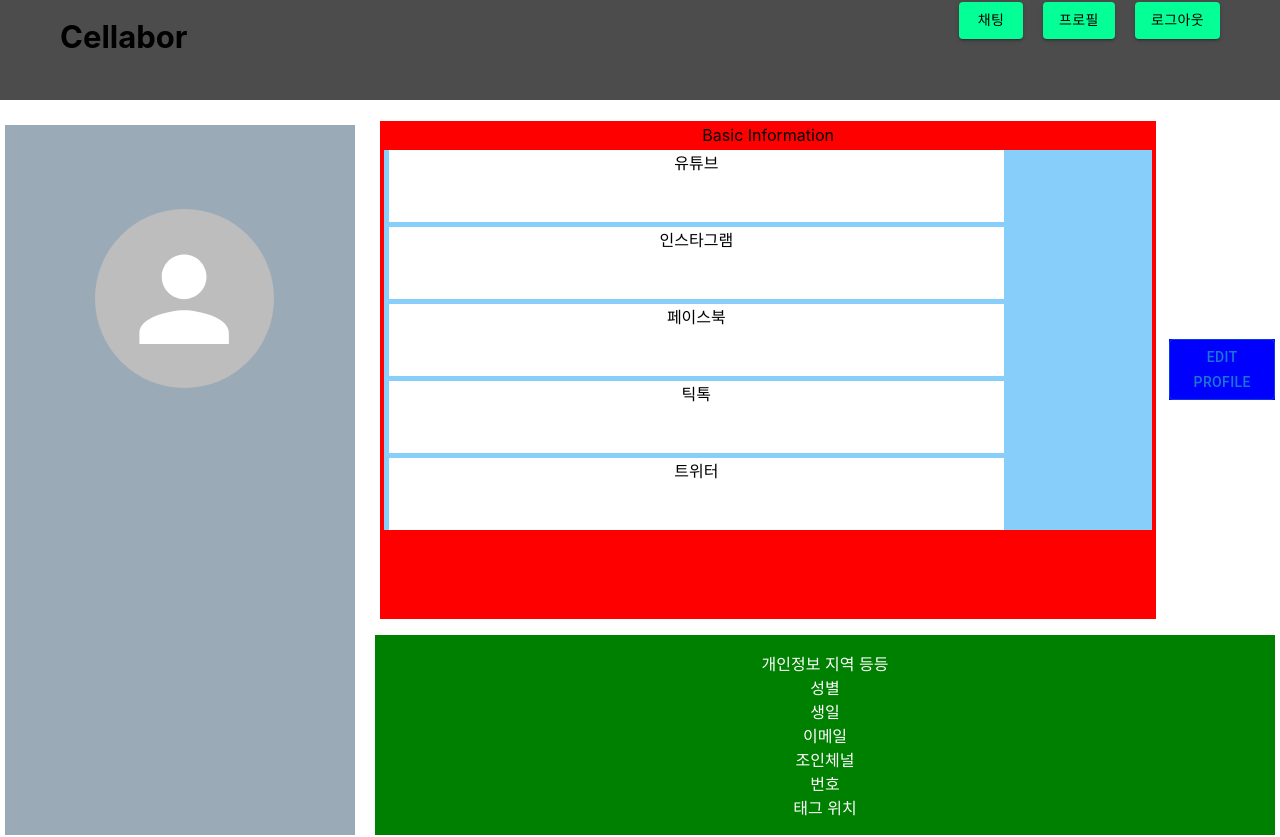
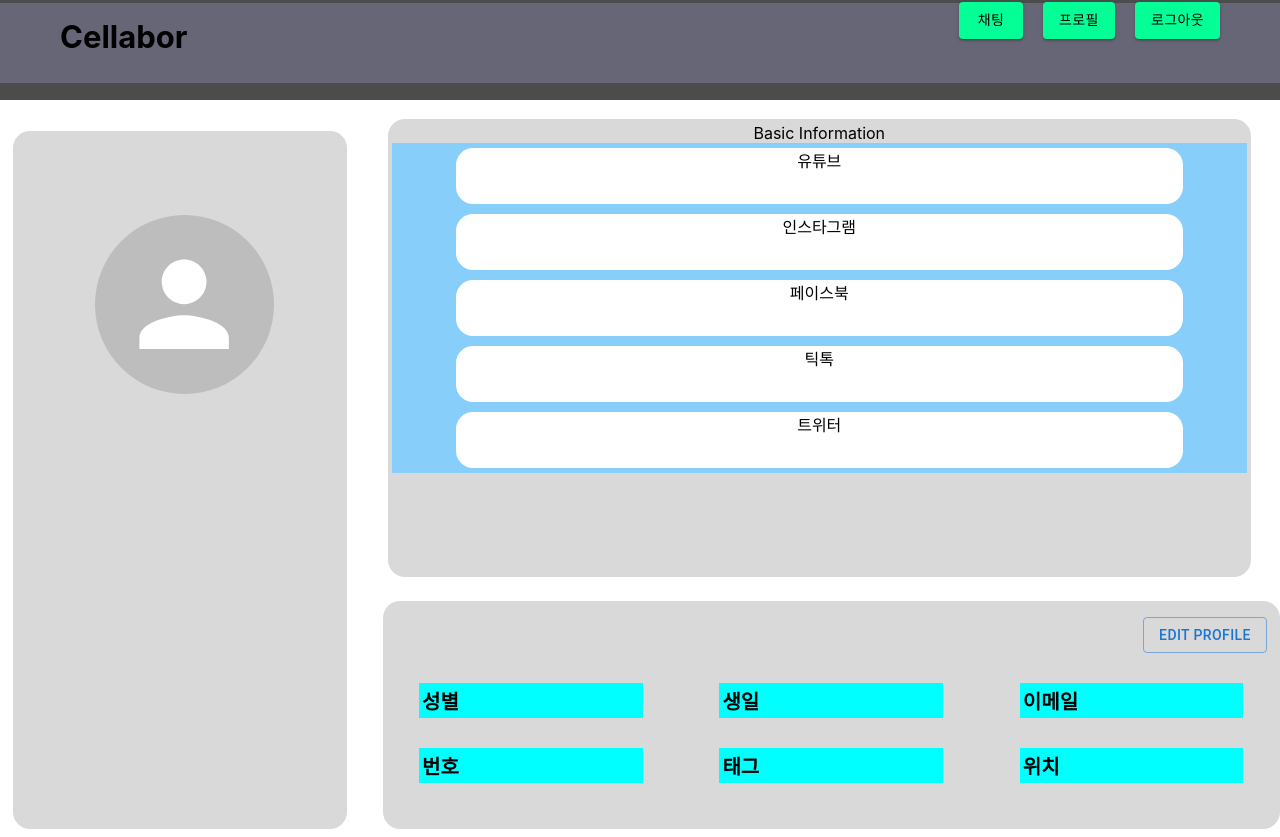
Before and after one commit to yongho1212/cellabor_client, a React (Create React App) app: page /INFProfile in a window 1280 px wide. Shown: the top 837 px of the page. Built offline with nearby package versions, Linux system fonts and the light colour scheme; no server answers; sample sign-in values are in the browser's storage.

Commit message:
twitter / inf profile ui

```diff
--- a/src/App.js
+++ b/src/App.js
@@ -74,7 +74,7 @@
       setLoggedin(false);
     }
   });
-  console.log(loggedin)
+  console.log(auth?.currentUser?.email)
 
   return (
     <BrowserRouter>
@@ -86,7 +86,7 @@
     </>
     }
         <Routes >
-        { !state.loggedin ?
+        { !loggedin ?
           <>
           <Route path="/" element={<Navigate to="/Home" />} />
             <Route path="/Home" element={<Home />}  />
--- a/src/api.js
+++ b/src/api.js
@@ -1,18 +1,46 @@
 import axios from "axios";
-import { QueryClient, QueryClientProvider, useQuery } from '@tanstack/react-query'
-
-
+import {
+  QueryClient,
+  QueryClientProvider,
+  useQuery,
+} from "@tanstack/react-query";
 
 const authApi = axios.create({
-    baseURL: `${process.env.REACT_APP_SERVER_URL}`
-})
+  baseURL: `${process.env.REACT_APP_SERVER_URL}`,
+});
 
-export const infUserInfo = async(uid) => {
-    const response =  await authApi.get('/inf/getInfInfo', {params: { uid: uid }})
-    return response
-  }
+// 인플루언서 로그인데이터 불러오기
+export const infUserInfo = async (uid) => {
+  const response = await authApi.get("/inf/getInfInfo", {
+    params: { uid: uid },
+  });
+  return response;
+};
 
-export const infPrd = async(uid) => {
-    const response =  await authApi.get('/products/getlistbyid', { params: { uid }})
-    return response
-  }
+// 해당 인플루언서 진행중인 상품 불러오기
+export const infPrd = async (uid) => {
+  const response = await authApi.get("/products/getlistbyid", {
+    params: { uid },
+  });
+  return response;
+};
+
+// 인플루언서 회원데이터 수정
+export const infEditUserProfile = async ({
+  uid,nickname,tags,sex,birthday,insta,mobile,avatar,location
+}) => {
+  const response = await authApi.get("/inf/inf_update_profile", {
+    uid,
+    nickname,
+    tags,
+    sex,
+    birthday,
+    insta,
+    mobile,
+    avatar,
+    location,
+  });
+  return response;
+};
+
+// 서버에 올라와있는 상품들 불러오기
--- a/src/components/body/auth/INFLogin.js
+++ b/src/components/body/auth/INFLogin.js
@@ -8,6 +8,7 @@
   signInWithEmailAndPassword,
   GoogleAuthProvider,
   FacebookAuthProvider,
+  TwitterAuthProvider,
   signInWithPopup,
   getAuth,
   updateProfile,
@@ -41,6 +42,7 @@
   const auth = getAuth();
   const gprovider = new GoogleAuthProvider();
   const fprovider = new FacebookAuthProvider();
+  const twprovider = new TwitterAuthProvider();
   const [infor, setInfor] = useState("");
 
   const queryClient = new QueryClient();
@@ -55,8 +57,9 @@
     navigate("/Main");
   };
 
-  // const uid = 'CzVwyQLh08YLFHFfixL2uuzmnOw1'
+
   const uid = testUid;
+  console.log(uid)
 
   const infQuery = useQuery({
     queryKey: ["inf"],
@@ -131,17 +134,16 @@
       });
   };
 
-  const handleFBSignIn = () => {
-    signInWithPopup(auth, fprovider)
+  const handleFBSignIn = async() => {
+    await signInWithPopup(auth, fprovider)
       .then((result) => {
         // The signed-in user info.
         const user = result.user;
-
         // This gives you a Facebook Access Token. You can use it to access the Facebook API.
         const credential = FacebookAuthProvider.credentialFromResult(result);
         const accessToken = credential.accessToken;
-
-        // ...
+        getinfo();
+        moveMain();
       })
       .catch((error) => {
         // Handle Errors here.
@@ -151,7 +153,30 @@
         const email = error.customData.email;
         // The AuthCredential type that was used.
         const credential = FacebookAuthProvider.credentialFromError(error);
+        // ...
+      });
+    //dispatch(fbSignInInitiate());
+  };
 
+  const handleTWSignIn = async() => {
+    await signInWithPopup(auth, twprovider)
+      .then((result) => {
+        // The signed-in user info.
+        const user = result.user;
+        // This gives you a Facebook Access Token. You can use it to access the Facebook API.
+        const credential = TwitterAuthProvider.credentialFromResult(result);
+        const accessToken = credential.accessToken;
+        getinfo();
+        moveMain();
+      })
+      .catch((error) => {
+        // Handle Errors here.
+        const errorCode = error.code;
+        const errorMessage = error.message;
+        // The email of the user's account used.
+        const email = error.customData.email;
+        // The AuthCredential type that was used.
+        const credential = TwitterAuthProvider.credentialFromError(error);
         // ...
       });
     //dispatch(fbSignInInitiate());
@@ -218,16 +243,31 @@
               &nbsp;Login with Facebook
             </p>
           </div>
+          <div
+            style={{
+              border: "1px solid ",
+              borderRadius: 5,
+              width: "79vw",
+              height: "11vw",
+              display: "flex",
+              justifyContent: "center",
+              alignItems: "center",
+              marginBlock: "3vw",
+            }}
+            onClick={() => handleTWSignIn()}
+          >
+            <FaFacebook style={{ fontSize: 35 }} />
+            <p
+              style={{
+                fontSize: 19,
+                fontWeight: "bold",
+              }}
+            >
+              &nbsp;Login with Twitter
+            </p>
+          </div>
 
-          {/*
-          <GoogleButton
-            className="g-btn"
-            type="dark"
-            onClick={handleGoogleSignIn}
-          />
-          <Button variant="primary" onClick={handleFBSignIn}>
-            FACEBOOK
-          </Button> */}
+
         </div>
 
         {/* 중간 경계선  */}
--- a/src/components/body/profilefolder/INFProfile.css
+++ b/src/components/body/profilefolder/INFProfile.css
@@ -1,5 +1,5 @@
 
-/*
+
 .container {
     display: flex;
     justify-content: center;
@@ -30,18 +30,19 @@
 }
 
 .btm-box-info-container {
-    height: 25vh;
-    background-color:coral
+
+    width: 100%;
 }
 
 .bottom-box-container {
-    background-color: crimson;
+
+
 }
 
 .bottom-box {
-    padding: 3px;
     justify-content: flex-end;
     display: flex;
+    margin-right: 15px;
 }
 
 .name-role-container {
@@ -60,9 +61,7 @@
     background-color: limegreen;
 }
 
-.info-text-container {
 
-}
 
 .info-text-me {
     background-color: lightpink;
@@ -70,19 +69,47 @@
 
 .info-text-category {
     background-color: lightskyblue;
-} */
+}
 .sns_conatiner{
     background-color: lightskyblue;
-    justify-content: center;
+    display: flex;
+    flex-direction: column;
+    justify-content: space-around;
     align-items: center;
-
 }
 .sns_box {
     background-color: #fff;
     margin: 5px;
-    width: 80%;
-    height: 9vh;
+    width: 85%;
+    height: 7vh;
+    border-radius: 17px;
 
+}
+.information-container{
+    width: 100%;
+}
+.info-row-cntainer{
+    flex-direction: row;
+    display: flex;
+    margin-block: 30px;
+
+}
+.line-items{
+    margin-inline: 3vw;
+    background-color: aqua;
+    width: 17vw;
+    align-items: flex-start;
+    display: flex;
+    flex-direction: column;
+    padding: 3px;
+}
+.section-name{
+    font-size: 20px;
+    font-weight: bold;
+
+}
+.section-value{
+    font-size: 17px;
 }
 
 
--- a/src/components/body/profilefolder/INFProfile.js
+++ b/src/components/body/profilefolder/INFProfile.js
@@ -1,12 +1,15 @@
 import React, { useEffect, useState } from "react";
 import { useNavigate } from "react-router";
-import {Avatar, Button, Dialog, DialogTitle, DialogContent, DialogActions} from "@mui/material";
+import {
+  Avatar,
+  Button,
+  Dialog,
+  DialogTitle,
+  DialogContent,
+  DialogActions,
+} from "@mui/material";
 
-import {
-  getAuth,
-  updateProfile,
-  signOut,
-} from "firebase/auth";
+import { getAuth, updateProfile, signOut } from "firebase/auth";
 
 import { useDispatch, useSelector } from "react-redux";
 import { bindActionCreators } from "redux";
@@ -15,15 +18,9 @@
 import "./INFProfile.css";
 import * as grd from "./prfcomponents";
 
-import {
-  useQuery,
-  useMutation,
-} from '@tanstack/react-query';
+import { useQuery, useMutation } from "@tanstack/react-query";
 import { infUserInfo } from "../../../api";
 import UploadProfile from "./UploadProfile";
-
-
-
 
 const INFProfile = () => {
   const [open, setOpen] = React.useState(false);
@@ -47,11 +44,14 @@
     setOpen(false);
   };
 
-    const uid = auth?.currentUser?.uid || "undefined"
-    const infQuery = useQuery({queryKey:['inf'], queryFn: () => infUserInfo(uid)})
-    if (infQuery.isLoading === "loading") console.log('loading')
-    if (infQuery.status === "error") console.log('err')
-    console.log(infQuery.data)
+  const uid = auth?.currentUser?.uid || "undefined";
+  const infQuery = useQuery({
+    queryKey: ["inf"],
+    queryFn: () => infUserInfo(uid),
+  });
+  if (infQuery.isLoading === "loading") console.log("loading");
+  if (infQuery.status === "error") console.log("err");
+  console.log(infQuery.data);
 
   const descriptionElementRef = React.useRef(null);
   useEffect(() => {
@@ -97,60 +97,21 @@
     <>
       <grd.Container>
         <grd.SideBar>
-          <div style={{flexDirection:'column'}}>
+          <div style={{ flexDirection: "column" }}>
             <Avatar
               alt="Remy Sharp"
               src={infQuery?.data?.data?.avatar}
               sx={{ width: 179, height: 179 }}
-              style={{marginTop: '10vh', marginLeft: '1vh'}}
+              style={{ marginTop: "10vh", marginLeft: "1vh" }}
             />
             <div>{infQuery?.data?.data?.nickname}</div>
             <div>{infQuery?.data?.data?.sex}</div>
             <div>{infQuery?.data?.data?.facebook}</div>
             <div>{infQuery?.data?.data?.aboutme}</div>
           </div>
-
-
-
         </grd.SideBar>
         <grd.Main>
-
-        개인정보 지역 등등   <br />
-        성별
-             {infQuery?.data?.data?.sex}
-             <br />
-             생일
-             {infQuery?.data?.data?.birthday}
-             <br />
-
-             이메일
-             {infQuery?.data?.data?.email}
-             <br />
-             조인체널
-             {infQuery?.data?.data?.joined_channel}
-             <br />
-             번호
-             {infQuery?.data?.data?.mobile}
-             <br />
-             태그
-             위치
-             {infQuery?.data?.data?.location}
-             <br />
-        </grd.Main>
-        <grd.ContentBox>
-          <grd.Content1>
-          <div>Basic Information</div>
-          <div className="sns_conatiner">
-            <div className="sns_box">유튜브</div>
-            <div className="sns_box">인스타그램</div>
-            <div className="sns_box">페이스북</div>
-            <div className="sns_box">틱톡</div>
-            <div className="sns_box">트위터</div>
-          </div>
-
-          </grd.Content1>
-          <grd.Content2>
-              {/* 수정버튼 / 정보 컨테이너 */}
+          <div>
             <div className="btm-box-info-container">
               {/* 수정버튼 및 클릭시 다이얼로그  */}
               <div className="bottom-box-container">
@@ -169,7 +130,9 @@
                     maxWidth="40px"
                     style={{ zIndex: 50 }}
                   >
-                  <DialogTitle id="scroll-dialog-title">Subscribe</DialogTitle>
+                    <DialogTitle id="scroll-dialog-title">
+                      Subscribe
+                    </DialogTitle>
                     <DialogContent dividers={scroll === "paper"}>
                       <UploadProfile />
                     </DialogContent>
@@ -190,10 +153,66 @@
                 </div>
               </div>
             </div>
+
+            <div className="information-container">
+              <div className="info-row-cntainer">
+                <div className="line-items">
+                  <div className="section-name">성별</div>
+                  <div className="section-value">
+                    {infQuery?.data?.data?.sex}
+                  </div>
+                </div>
+                <div className="line-items">
+                  <div className="section-name">생일</div>
+                  <div className="section-value">
+                    {infQuery?.data?.data?.birthday}
+                  </div>
+                </div>
+                <div className="line-items">
+                  <div className="section-name">이메일</div>
+                  <div className="section-value">
+                    {infQuery?.data?.data?.email}
+                  </div>
+                </div>
+              </div>
+              <div className="info-row-cntainer">
+                <div className="line-items">
+                  <div className="section-name">번호</div>
+                  <div className="section-value">
+                  {infQuery?.data?.data?.mobile}
+                  </div>
+                </div>
+                <div className="line-items">
+                  <div className="section-name">태그</div>
+                  <div className="section-value">
+                    {infQuery?.data?.data?.tags}
+                  </div>
+                </div>
+                <div className="line-items">
+                  <div className="section-name">위치</div>
+                  <div className="section-value">
+                  {infQuery?.data?.data?.location}
+                  </div>
+                </div>
+              </div>
+            </div>
+          </div>
+        </grd.Main>
+        <grd.ContentBox>
+          <grd.Content1>
+            <div>Basic Information</div>
+            <div className="sns_conatiner">
+              <div className="sns_box">유튜브</div>
+              <div className="sns_box">인스타그램</div>
+              <div className="sns_box">페이스북</div>
+              <div className="sns_box">틱톡</div>
+              <div className="sns_box">트위터</div>
+            </div>
+          </grd.Content1>
+          <grd.Content2>
+
           </grd.Content2>
         </grd.ContentBox>
-
-
       </grd.Container>
     </>
     //   <div style={{ width: "80vw" }}>
--- a/src/components/body/profilefolder/UploadProfile.js
+++ b/src/components/body/profilefolder/UploadProfile.js
@@ -35,7 +35,7 @@
   useQuery,
   useMutation,
 } from '@tanstack/react-query';
-import { infUserInfo, infPrd } from "../../../api"
+import { infUserInfo, infPrd, infEditUserProfile } from "../../../api"
 
 const UploadProfile = () => {
 
@@ -46,6 +46,20 @@
   if (infQuery.isLoading === "loading") console.log('loading')
   if (infQuery.status === "error") console.log('err')
   console.log(infQuery.data)
+
+  const infEditPrfQuery = useMutation({
+    mutationFn: () => infEditUserProfile(
+       uid,nickname,tags,sex,birthday,insta,mobile,avatar,location
+      ),
+    onError: console.log('err'),
+    onMutate: console.log('mutate'),
+    onSuccess: console.log('sucess')
+    })
+    if( infEditPrfQuery.isSuccess ) console.log('loadinf')
+    if( infEditPrfQuery.status === 'success') console.log('suc')
+
+
+
 
   const dispatch = useDispatch();
   const state = useSelector((state) => state);
@@ -131,6 +145,7 @@
 
 
   const handlePost = async (e) => {
+
     e.preventDefault();
     try {
       const res = await axios
@@ -148,36 +163,33 @@
         .then((res) => {
           console.log("success");
         });
-      console.log(uid, nickname, tags, sex, birthday, insta, mobile, avatar);
     } catch (err) {
       console.log("failed updateProfile");
-      console.log(uid, nickname, tags, sex, birthday, insta, mobile, avatar);
     }
-    const userinfo = {
-      uid,
-      nickname,
-      email,
-      tags,
-      about,
-      role,
-      avatar,
-      sex,
-      birthday,
-      location,
-      insta,
-      facebook,
-      tiktok,
-      twitter,
-      youtube,
-      mobile,
-      wait_prd,
-      denied_prd,
-      progress_prd,
-      history_prd,
-      joined_channel,
-
-    };
-    infloginUser(userinfo);
+    // const userinfo = {
+    //   uid,
+    //   nickname,
+    //   email,
+    //   tags,
+    //   about,
+    //   role,
+    //   avatar,
+    //   sex,
+    //   birthday,
+    //   location,
+    //   insta,
+    //   facebook,
+    //   tiktok,
+    //   twitter,
+    //   youtube,
+    //   mobile,
+    //   wait_prd,
+    //   denied_prd,
+    //   progress_prd,
+    //   history_prd,
+    //   joined_channel,
+    // };
+    // infloginUser(userinfo);
     navigate("/Main");
   };
 
--- a/src/components/body/profilefolder/prfcomponents.js
+++ b/src/components/body/profilefolder/prfcomponents.js
@@ -34,23 +34,26 @@
 `;
 
 export const Main = styled.div`
-  color: white;
+
   grid-area: main;
   padding: 1rem;
   display: flex;
   justify-content: center;
   align-items: center;
-  background-color: green;
-  margin: 5px
+  background-color: #D9D9D9;
+  margin: 13px;
+  border-radius: 17px;
+  width: 95%;
 `;
 export const SideBar = styled.div`
-  background: #9aaab7;
+  background: #D9D9D9;
   grid-area: sidebar;
   padding: 0.25rem;
   display: flex;
   justify-content: center;
   // align-items: center;
-  margin: 5px;
+  margin: 13px;
+  border-radius: 17px;
 `;
 export const ContentBox = styled.div`
   display: flex;
@@ -61,18 +64,20 @@
   justify-content: space-around;
   @media only screen and (max-width: 600px) {
   flex-direction: column;
+  border-radius: 17px;
   }
 `;
 
 export const Content1 = styled.div`
   padding: 0.25rem;
   overflow-x: hidden;
-  background-color: red;
-  width: 100%;
+  background-color: #D9D9D9;
+  width: 95%;
   height: 100%;
-  margin: 5px;
   justify-content: center;
   align-items: center;
+  border-radius: 17px;
+  margin: 11px;
 
 `;
 export const Content2 = styled.div`
```
Lines whose indentation alone changed are shown as unchanged.
